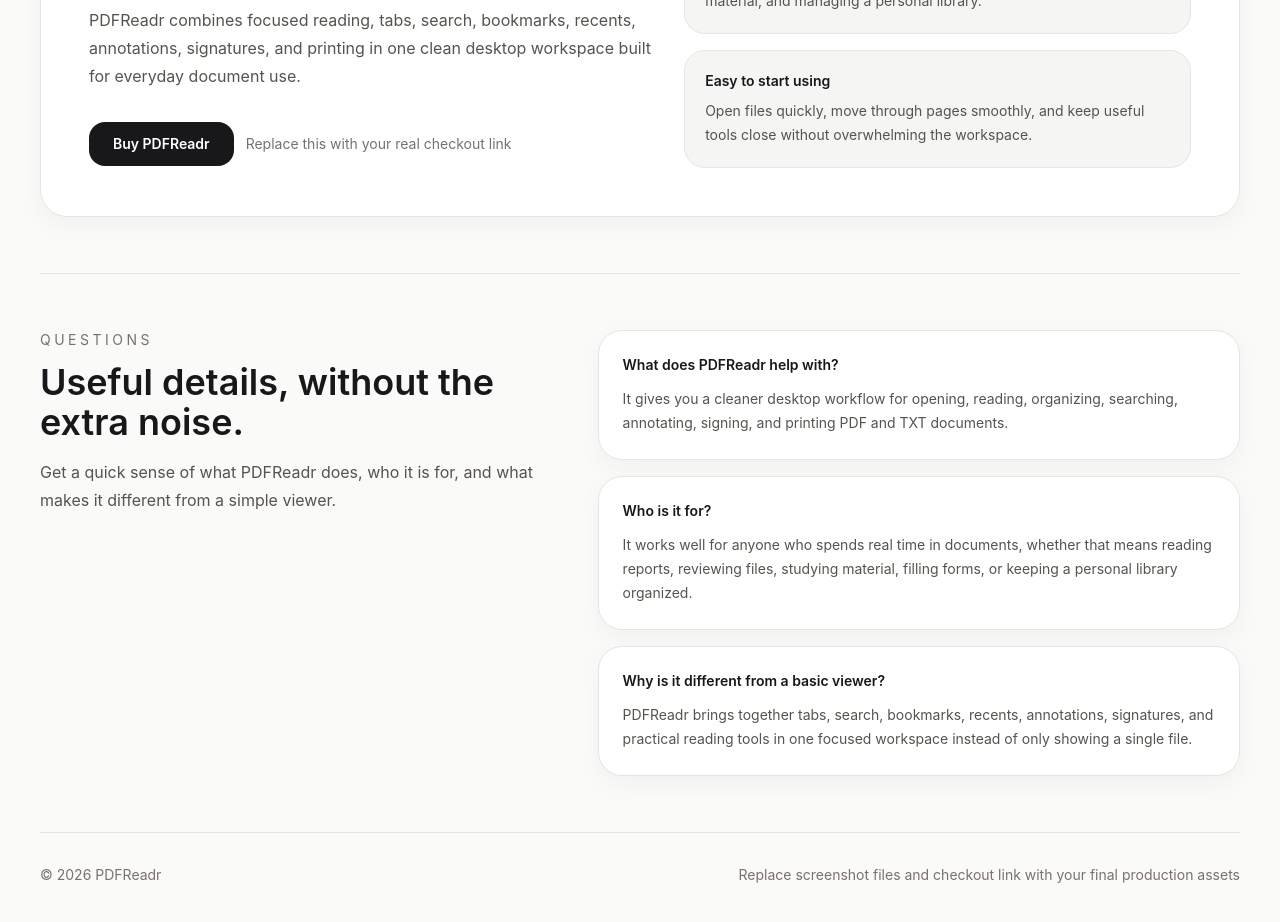
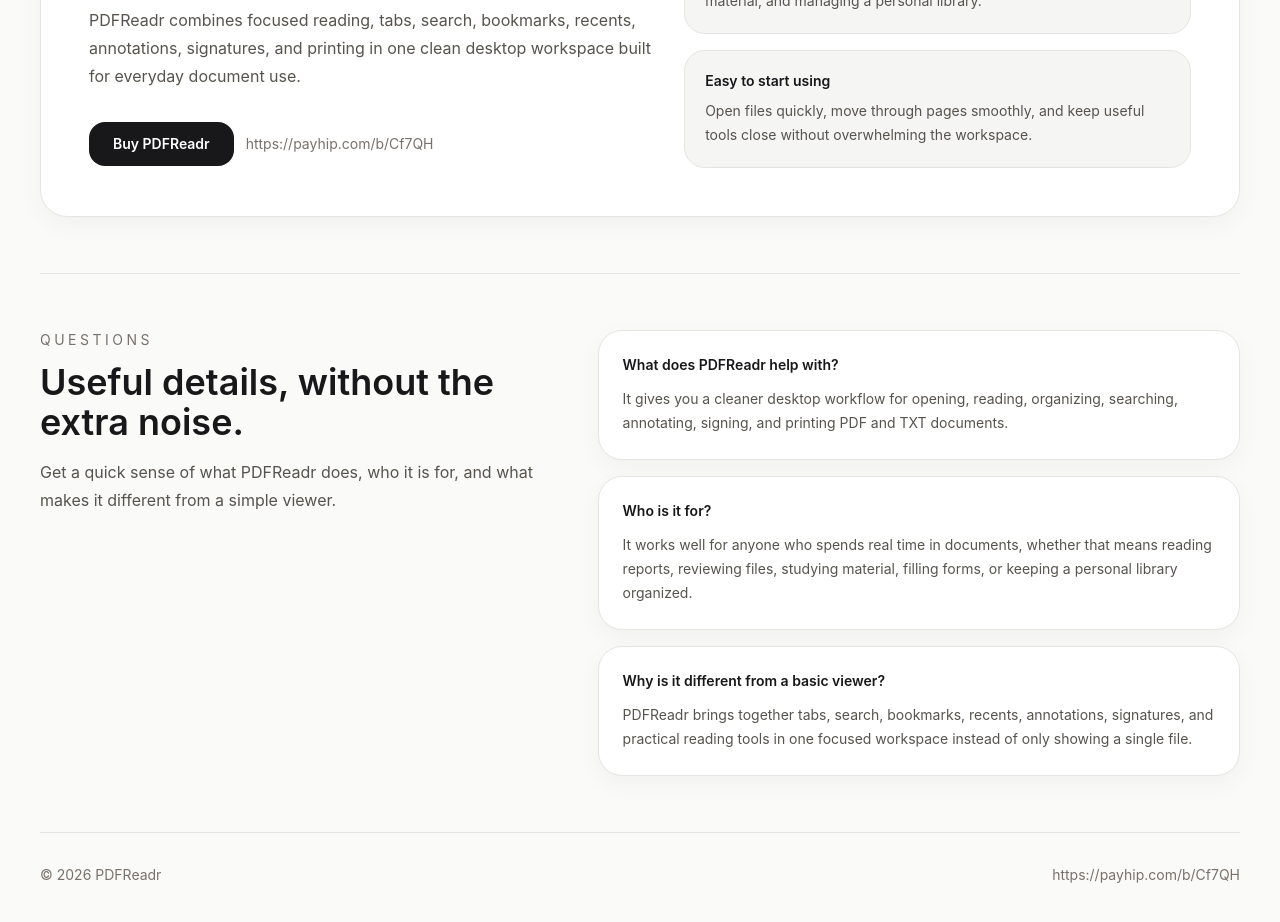
Before and after one commit to pdfreadr/pdfreadrsite, a React (Vite) app: page / in a window 1280 px wide. Shown: the part 2600-3522 px from the top of the page. Built offline with nearby package versions, Linux system fonts and the light colour scheme.

Commit message:
updated site

```diff
--- a/src/App.jsx
+++ b/src/App.jsx
@@ -7,7 +7,7 @@
     ? import.meta.env.BASE_URL
     : '/'
 
-const productUrl = '#buying'
+const productUrl = 'https://payhip.com/b/Cf7QH'
 const logoSrc = `${assetBase}logo.png`
 
 export default function PdfReadrLandingPage() {
@@ -348,7 +348,7 @@
                     >
                       Buy PDFReadr
                     </a>
-                    <div className={`text-sm ${theme.subtle}`}>Replace this with your real checkout link</div>
+                    <div className={`text-sm ${theme.subtle}`}>https://payhip.com/b/Cf7QH</div>
                   </div>
                 </div>
 
@@ -400,7 +400,7 @@
         <footer className={`border-t py-8 text-sm ${theme.border} ${theme.subtle}`}>
           <div className="flex flex-col gap-3 sm:flex-row sm:items-center sm:justify-between">
             <div>© 2026 PDFReadr</div>
-            <div>Replace screenshot files and checkout link with your final production assets</div>
+            <div>https://payhip.com/b/Cf7QH</div>
           </div>
         </footer>
       </section>
```
